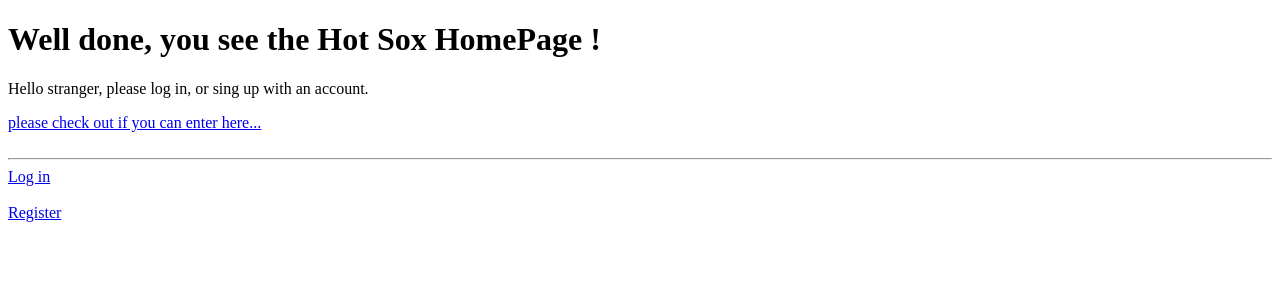
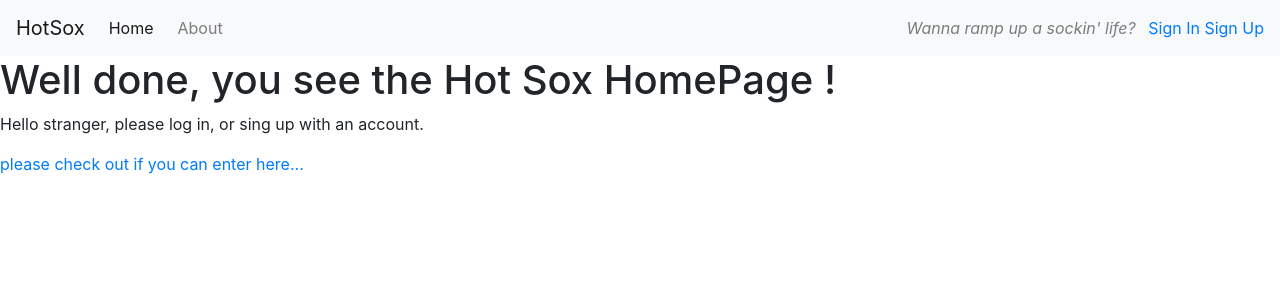
Before and after one commit to peerhoffmanncode/HotSox, a Django app: page / in a window 1280 px wide. Shown: the top 300 px of the page. Run offline with Django 4.2, Linux system fonts and the light colour scheme; some libraries are stand-ins or nearby versions.

Commit message:
ADD: base template and extend existing html files. ADD: navbar

```diff
--- a/app_home/templates/app_home/index.html
+++ b/app_home/templates/app_home/index.html
@@ -1,12 +1,5 @@
-<!DOCTYPE html>
-<html lang="en">
-<head>
-    <meta charset="UTF-8">
-    <meta http-equiv="X-UA-Compatible" content="IE=edge">
-    <meta name="viewport" content="width=device-width, initial-scale=1.0">
-    <title>Hot Sox - working title</title>
-</head>
-<body>
+{% extends "base.html" %}
+{% block content %}
     <h1>Well done, you see the Hot Sox HomePage !</h1>
     <div>
         {% if user %}
@@ -14,19 +7,8 @@
         {% else %}
             <p>Hello stranger, please log in, or sing up with an account.</p>
         {% endif %}
-        <a href="/prove-of-concept/">please check out if you can enter here...</a>
+        <a  href="/prove-of-concept/">please check out if you can enter here...</a>
         <br>
         <br>
-        <hr>
-        {% if user %}
-            <a href="/user/logout/">Log out</a><br>
-            <a href="/user/edit/{{user.pk}}">Edit user</a><br>
-        {% else %}
-            <a href="/user/login/">Log in</a><br>
-        {% endif %}
-        <br>
-        <a href="/user/signup/">Register</a><br>
-
     </div>
-</body>
-</html>
+{% endblock %}
--- /dev/null
+++ b/templates/base.html
@@ -0,0 +1,52 @@
+<!DOCTYPE html>
+<html lang="en">
+<head>
+    <meta charset="UTF-8">
+    <meta http-equiv="X-UA-Compatible" content="IE=edge">
+    <meta name="viewport" content="width=device-width, initial-scale=1.0">
+    <link rel="stylesheet" href="https://maxcdn.bootstrapcdn.com/bootstrap/4.1.3/css/bootstrap.min.css">
+    <title>HotSox</title>
+</head>
+<body>
+    <!--Nav-->
+    <nav class="navbar navbar-light navbar-expand-sm bg-light">
+        <a href="/" class="navbar-brand">
+                    HotSox</a>
+
+        <button class="navbar-toggler ml-auto" type="button" data-toggle="collapse" data-target="#navbarNavDropdown" aria-controls="navbarNavDropdown" aria-expanded="false" aria-label="Toggle navigation">
+        <span class="navbar-toggler-icon"></span></button>
+
+        <div class="collapse navbar-collapse" id="navbarNavDropdown">
+            <ul class="navbar-nav mr-auto">
+                <li class="active nav-item mr-2"><a class="nav-link" href="/">Home</a></li>
+                <li class="nav-item mr-2"><a class="nav-link" href="">About</a></li>
+                {% if user %}
+                <li class="nav-item mr-2 d-block d-sm-none"><a class="nav-link" href="/user/logout/">Sign Out</a></li>
+                <li class="nav-item mr-2 d-block d-sm-none"><a class="nav-link" href="/user/edit/{{user.pk}}">Profile</a></li>
+                {% else %}
+                <li class="nav-item mr-2 d-block d-sm-none"><a class="nav-link" href="/user/login/">Sign In</a></li>
+                <li class="nav-item mr-2 d-block d-sm-none"><a class="nav-link" href="/user/signup/">Sign Up</a></li>
+                {% endif %}
+            </ul>
+        </div>
+        <div class="d-none d-md-block">
+            {% if user %}
+            <a href="/user/logout/">Log out</a>
+            <a href="/user/edit/{{user.pk}}">Profile</a>
+            {% else %}
+            <p class="navbar-text my-auto mr-2"><i>Wanna ramp up a sockin' life?</i></p>
+            <a href="/user/login/">Sign In</a>
+            <a href="/user/signup/">Sign Up</a>
+            {% endif %}
+        </div>
+    </nav>
+
+    {% block content %}{% endblock %}
+
+    <footer></footer>
+    <script src="https://code.jquery.com/jquery-3.3.1.slim.min.js" integrity="sha384-q8i/X+965DzO0rT7abK41JStQIAqVgRVzpbzo5smXKp4YfRvH+8abtTE1Pi6jizo" crossorigin="anonymous"></script>
+    <script src="https://cdnjs.cloudflare.com/ajax/libs/popper.js/1.14.3/umd/popper.min.js" integrity="sha384-ZMP7rVo3mIykV+2+9J3UJ46jBk0WLaUAdn689aCwoqbBJiSnjAK/l8WvCWPIPm49" crossorigin="anonymous"></script>
+    <script src="https://stackpath.bootstrapcdn.com/bootstrap/4.1.3/js/bootstrap.min.js" integrity="sha384-ChfqqxuZUCnJSK3+MXmPNIyE6ZbWh2IMqE241rYiqJxyMiZ6OW/JmZQ5stwEULTy" crossorigin="anonymous"></script>
+
+</body>
+</html>
```
Also changed, not shown: app_users/templates/registration/edit.html (+1 -9 lines), app_users/templates/registration/login.html (+3 -11 lines), app_users/templates/registration/signup.html (+3 -11 lines).
